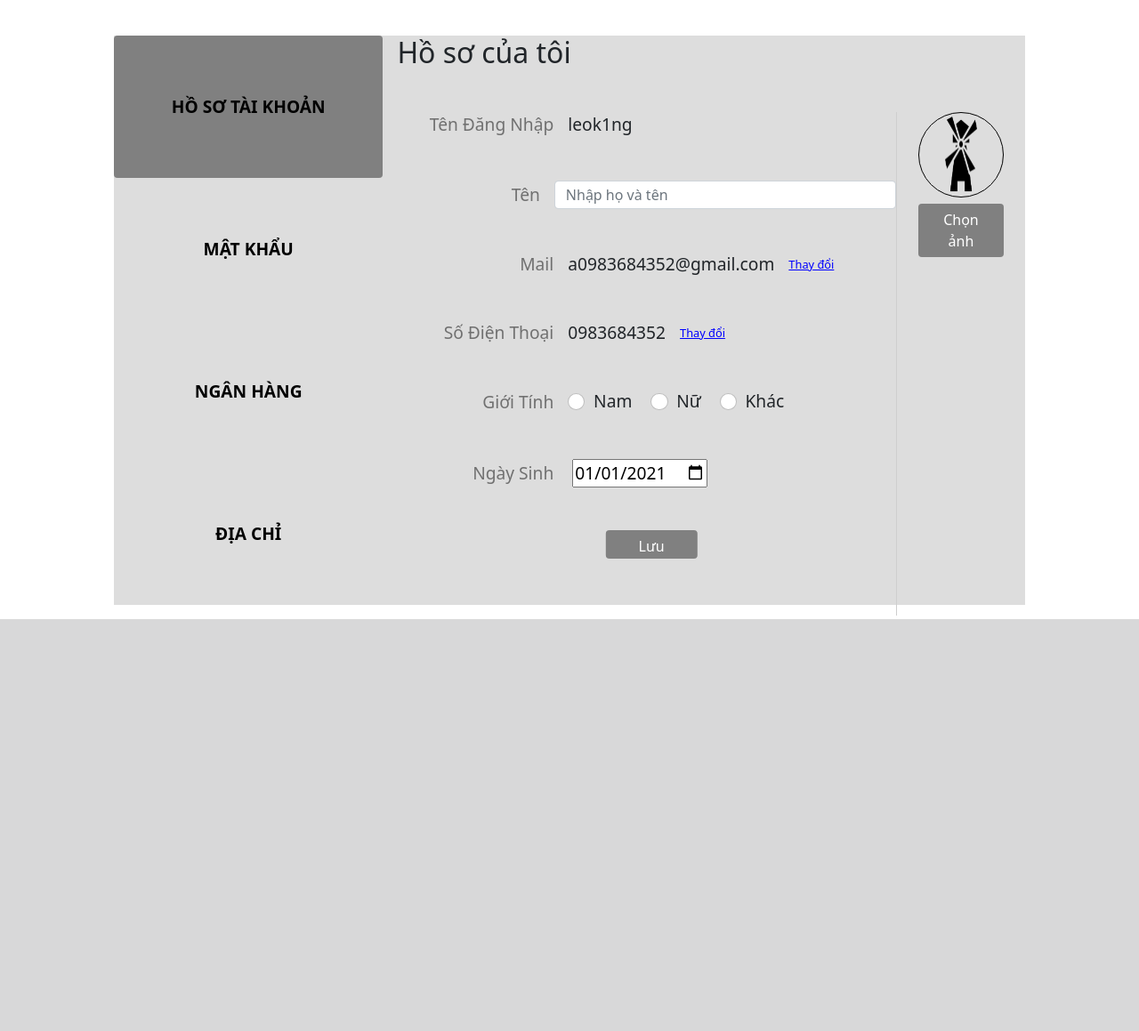
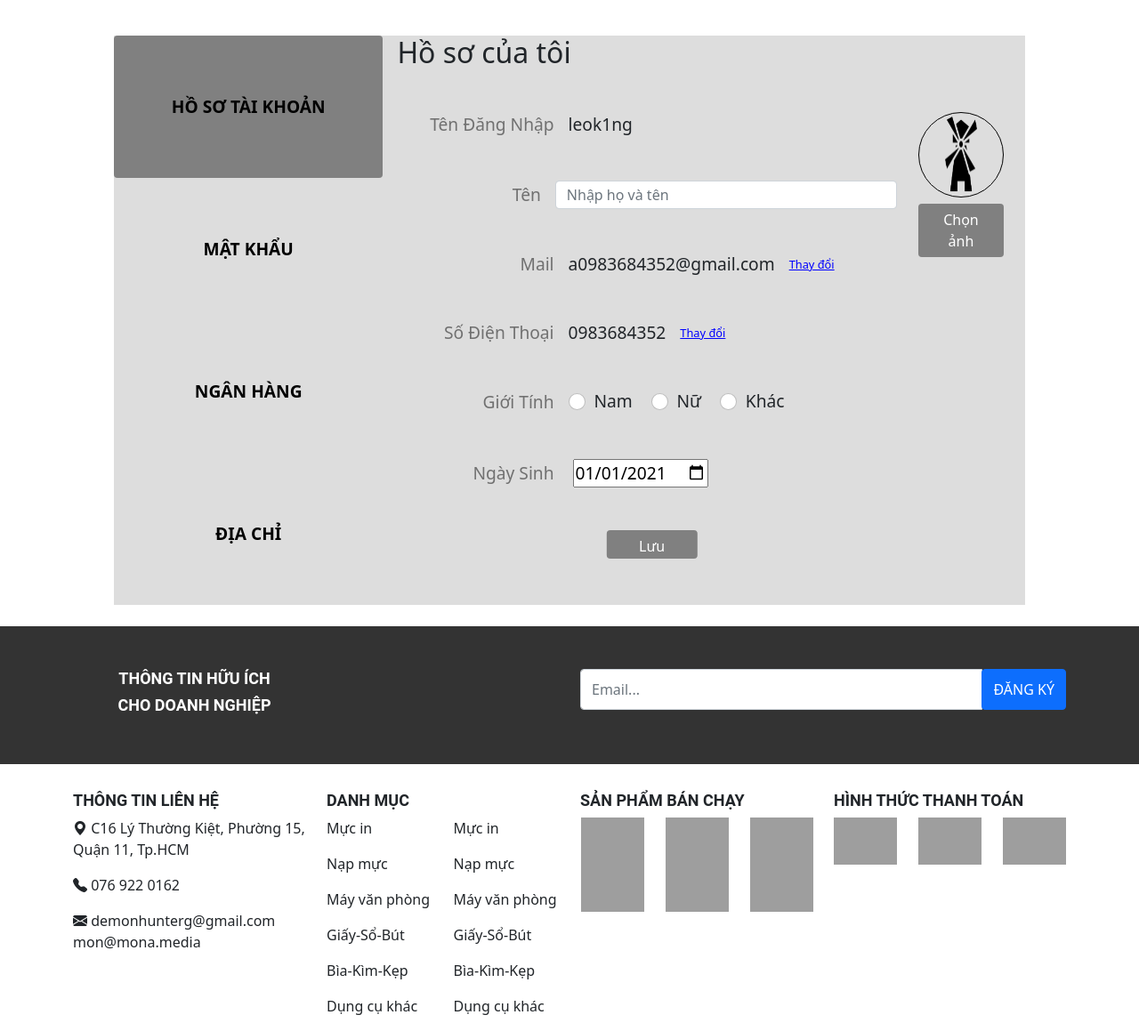
Before and after one commit to phuc16/LT_Web, a PHP site: page /boot5acc.html in a window 1280 px wide. Shown: the part 104-1263 px from the top of the page at 89% size. Before the commit the page ends 800 px from the top, so only its background shows below. Run offline with PHP 8.4, Linux system fonts and the light colour scheme; some libraries are stand-ins or nearby versions; grey boxes are pictures that could not be loaded.

Commit message:
Complete account page

```diff
--- a/boot5acc.css
+++ b/boot5acc.css
@@ -80,7 +80,7 @@ body {
 .profile .edit-info
 {
     width: 78%;
-    border-right: 1px solid rgb(206, 206, 206);
+
 }
 .profile .edit-info > div
 {
@@ -214,6 +214,51 @@ body {
     background-color: blue;
 }
 
+
+/* FOOTER */
+.footer
+{
+    margin-top: 3vh;
+
+}
+.jumbotron {
+    padding-top: 48px;
+    padding-bottom: 48px;
+    margin-bottom: 30px;
+}
+
+.input-group-btn
+{
+    vertical-align: middle;
+}
+
+.input-group-btn .btn
+{
+    height: 100%;
+}
+
+.business-info-bg
+{
+    background-color:#333333;
+}
+.business-info {
+    color: white; font-family: Roboto; font-weight: bold; font-size: large;
+}
+
+.top-product-1 {
+    margin-left: 2%;
+    width:100%;
+}
+
+
+img {
+    vertical-align: middle;
+}
+.info {
+    font-family: Roboto;
+    font-weight: bold;
+    font-size: large;
+}
 
 
 @media(max-width: 692px) {
--- a/boot5acc.html
+++ b/boot5acc.html
@@ -162,6 +162,92 @@
           </div>
     </div>
 
+
+    <!-- FOOTER -->
+    <div class="footer">
+      <div class="container-fluid jumbotron text-center business-info-bg">
+        <div class="container">
+            <div class="row">
+                <div class="col-md-6">
+                    <div class="col-md-6">
+                        <div class="row">
+                            <h4 class="business-info">THÔNG TIN HỮU ÍCH </h4>
+                            <h4 class="business-info">CHO DOANH NGHIỆP</h4>
+                        </div>
+                    </div>
+                </div>
+                <div class="col-md-6">
+                    <div class="row">
+                        <form class="navbar-form form-register-padding">
+                            <div class="input-group">
+                                <input type="text" class="form-control" placeholder="Email..." name="q">
+                                <div class="input-group-btn">
+                                    <button class="btn btn-primary mb-2 register-bg" type="submit">ĐĂNG KÝ</button>
+                                </div>
+                            </div>
+                        </form>
+                    </div>
+                </div>
+            </div>
+        </div>
+      </div>
+      <!-- BOTTOM FOOTER -->
+      <div class="container text-center">
+        <div class="row">
+          <div class="col-sm-12 col-xs-12 col-lg-3 col-md-6 text-xl-start">
+            <h4 class="info">THÔNG TIN LIÊN HỆ</h4>
+            <p><i class="bi bi-geo-alt-fill"></i></span> C16 Lý Thường Kiệt, Phường 15, Quận 11, Tp.HCM</p>
+            <p><i class="bi bi-telephone-fill"></i></span> 076 922 0162</p>
+            <p><i class="bi bi-envelope-fill"></i></span> demonhunterg@gmail.com
+                mon@mona.media</p>
+          </div>
+          <div class="col-xs-12 col-sm-12 col-lg-3 col-md-6   text-xl-start">
+            <h4 class="info">DANH MỤC</h4>
+            <div class="row row-cols-2">
+              <div class="col">
+                <p>Mực in</p>
+                <p>Nạp mực</p>
+                <p>Máy văn phòng</p>
+                <p>Giấy-Sổ-Bút</p>
+                <p>Bìa-Kìm-Kẹp</p>
+                <p>Dụng cụ khác</p>
+              </div>
+              <div class="col">
+                <p>Mực in</p>
+                <p>Nạp mực</p>
+                <p>Máy văn phòng</p>
+                <p>Giấy-Sổ-Bút</p>
+                <p>Bìa-Kìm-Kẹp</p>
+                <p>Dụng cụ khác</p>
+              </div>
+            </div>
+
+          </div>
+          <div class="col-xs-12 col-sm-12 col-lg-3 col-md-6  text-xl-start">
+            <h4 class="info">SẢN PHẨM BÁN CHẠY</h4>
+            <div class="row row-cols-3">
+              <div class="col"> <img src="http://mauweb.monamedia.net/vmax/wp-content/uploads/2019/05/dung-cu-khac-4-300x300.jpg" class="top-product-1" alt="Not found"></div>
+              <div class="col"><img src="http://mauweb.monamedia.net/vmax/wp-content/uploads/2019/05/dung-cu-khac-4-300x300.jpg" class="top-product-1" alt="Not found"></div>
+              <div class="col"><img src="http://mauweb.monamedia.net/vmax/wp-content/uploads/2019/05/dung-cu-khac-4-300x300.jpg" class="top-product-1" alt="Not found"></div>
+              <div class="col"><img src="http://mauweb.monamedia.net/vmax/wp-content/uploads/2019/05/dung-cu-khac-4-300x300.jpg" class="top-product-1" alt="Not found"></div>
+              <div class="col"><img src="http://mauweb.monamedia.net/vmax/wp-content/uploads/2019/05/dung-cu-khac-4-300x300.jpg" class="top-product-1" alt="Not found"></div>
+              <div class="col"><img src="http://mauweb.monamedia.net/vmax/wp-content/uploads/2019/05/dung-cu-khac-4-300x300.jpg" class="top-product-1" alt="Not found"></div>
+            </div>
+          </div>
+          <div class="col-xs-12 col-sm-12 col-lg-3 col-md-6     text-xl-start">
+            <h4 class="info">HÌNH THỨC THANH TOÁN</h4>
+            <div class="row row-cols-3">
+                <img src="http://mauweb.monamedia.net/vmax/wp-content/uploads/2019/05/Cash-icon.png" class="payment" alt="Not found">
+                <img src="http://mauweb.monamedia.net/vmax/wp-content/uploads/2019/05/if_bank_transfer.png" class="payment" alt="Not found">
+                <img src="http://mauweb.monamedia.net/vmax/wp-content/uploads/2019/05/paypal.png" class="payment" alt="Not found">
+            </div>
+          </div>
+        </div>
+      </div>
+    </div>
+
+
+
     <script src="https://cdn.jsdelivr.net/npm/bootstrap@5.0.2/dist/js/bootstrap.bundle.min.js" integrity="sha384-MrcW6ZMFYlzcLA8Nl+NtUVF0sA7MsXsP1UyJoMp4YLEuNSfAP+JcXn/tWtIaxVXM" crossorigin="anonymous"></script>
 </body>
 <!-- <script src="boot5acc.js"></script> -->
```
